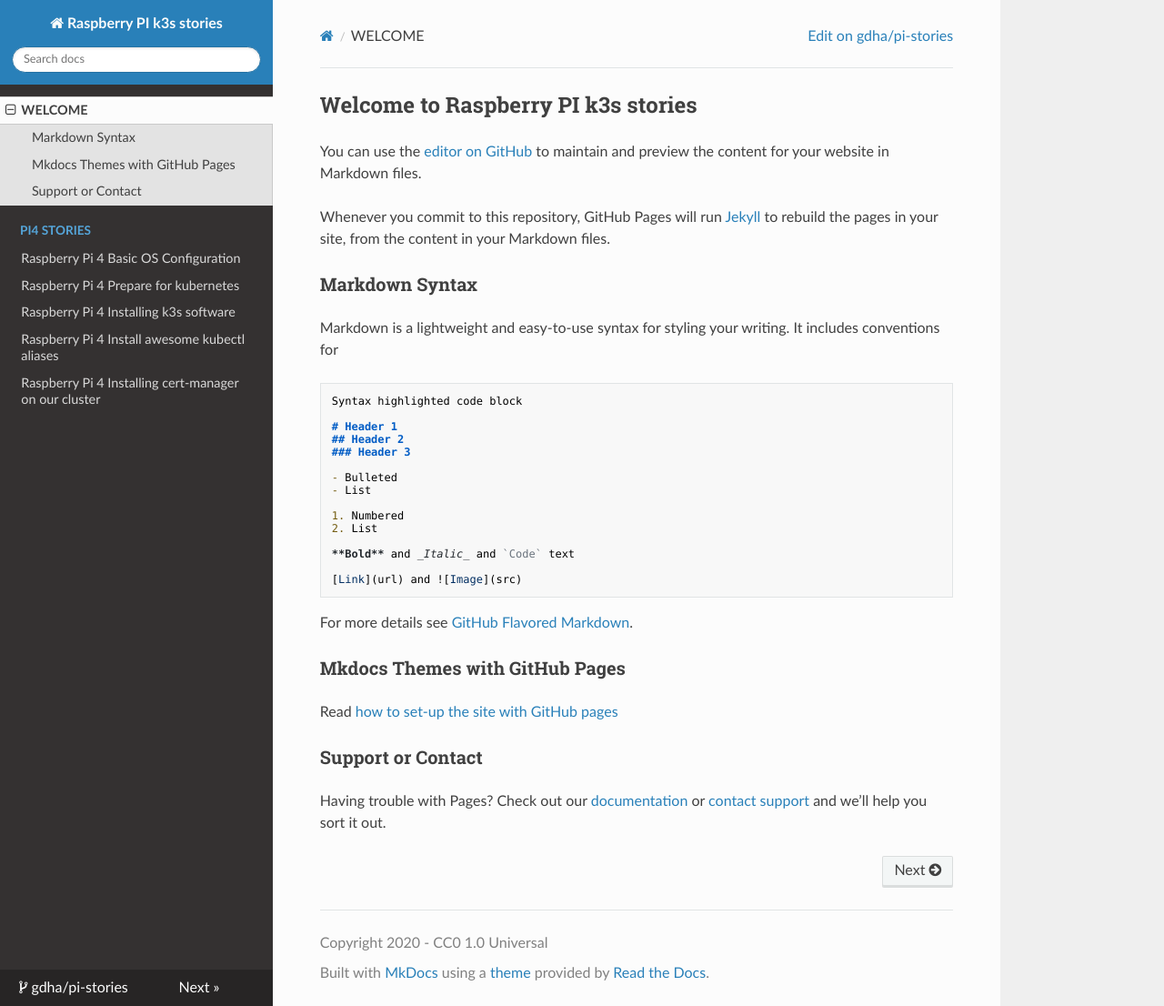
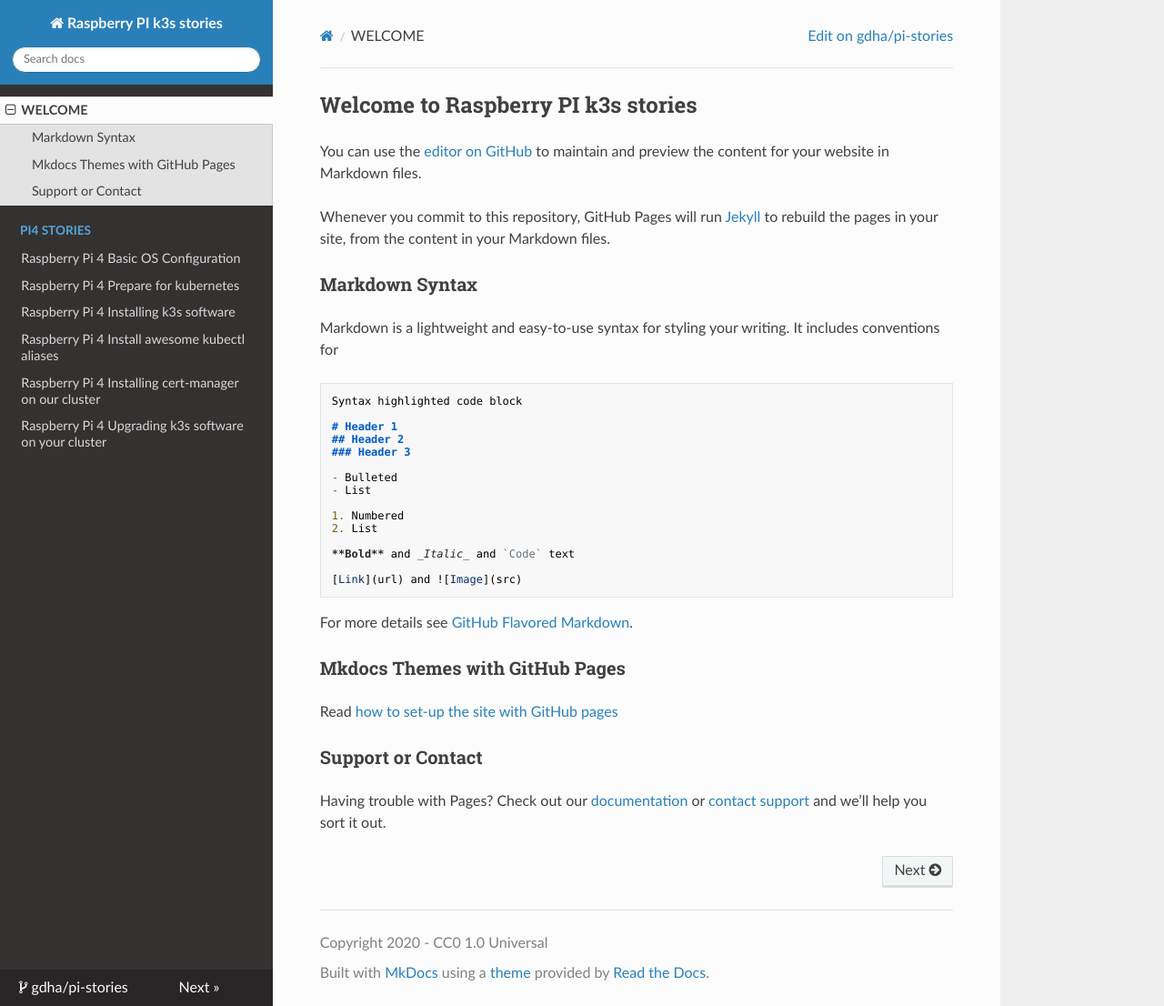
Before and after one commit to gdha/pi-stories, an MkDocs documentation site: the page built from docs/index.md, in a window 1280 px wide and 1106 px high. Shown: the whole window at 91% size. Built offline with MkDocs 1.6.1, drawn with Linux system fonts in a browser that asks for light colours; nearby versions of some CDN libraries.

Commit message:
adding new story
Signed-off-by: Gratien Dhaese <gratien.dhaese@gmail.com>

```diff
--- a/mkdocs.yml
+++ b/mkdocs.yml
@@ -20,3 +20,4 @@
     - 'Raspberry Pi 4 Installing k3s software': 'pi-stories3.md'
     - 'Raspberry Pi 4 Install awesome kubectl aliases': 'pi-stories4.md'
     - 'Raspberry Pi 4 Installing cert-manager on our cluster': 'pi-stories5.md'
+    - 'Raspberry Pi 4 Upgrading k3s software on your cluster': 'pi-stories6.md'
```
